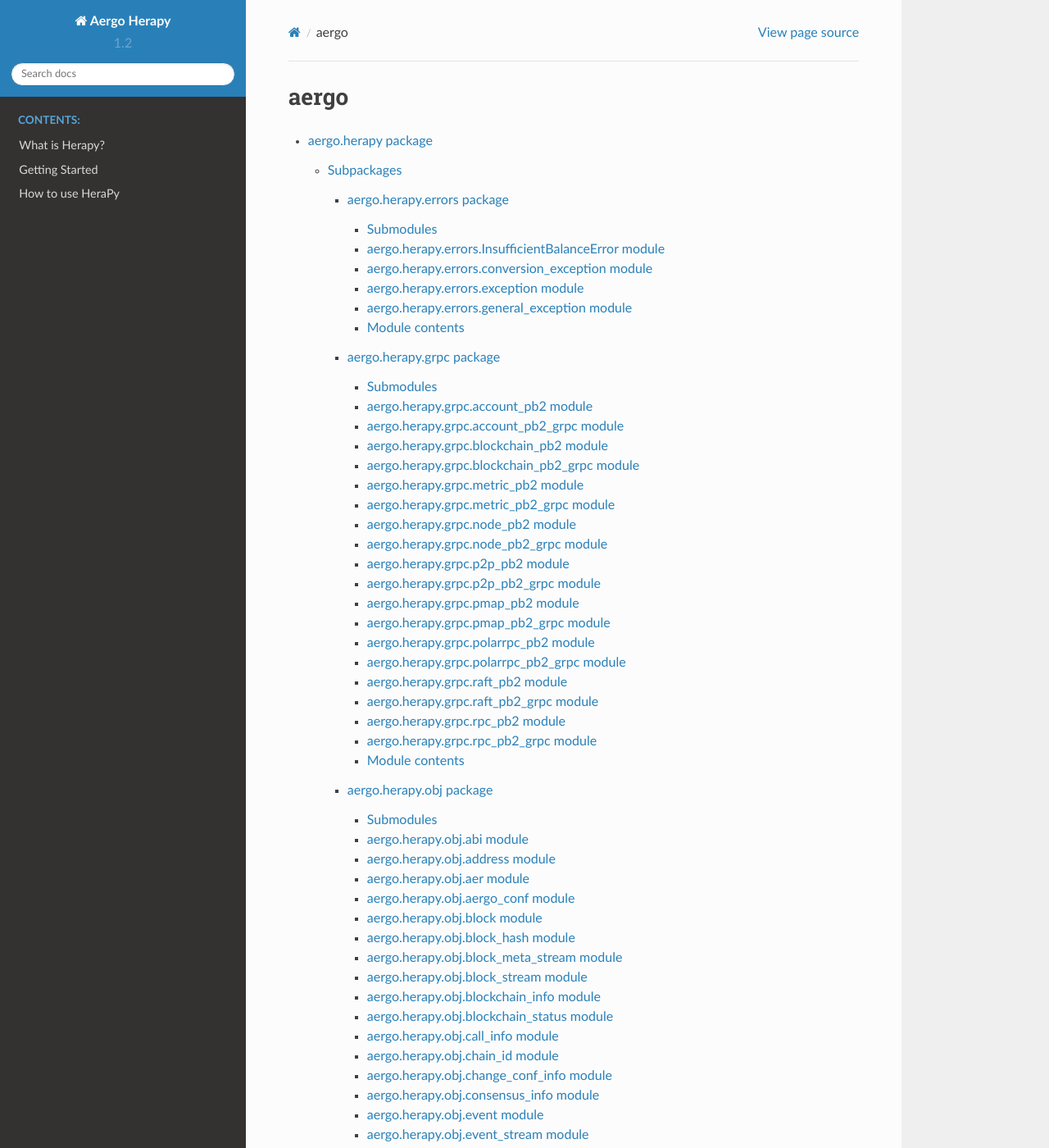
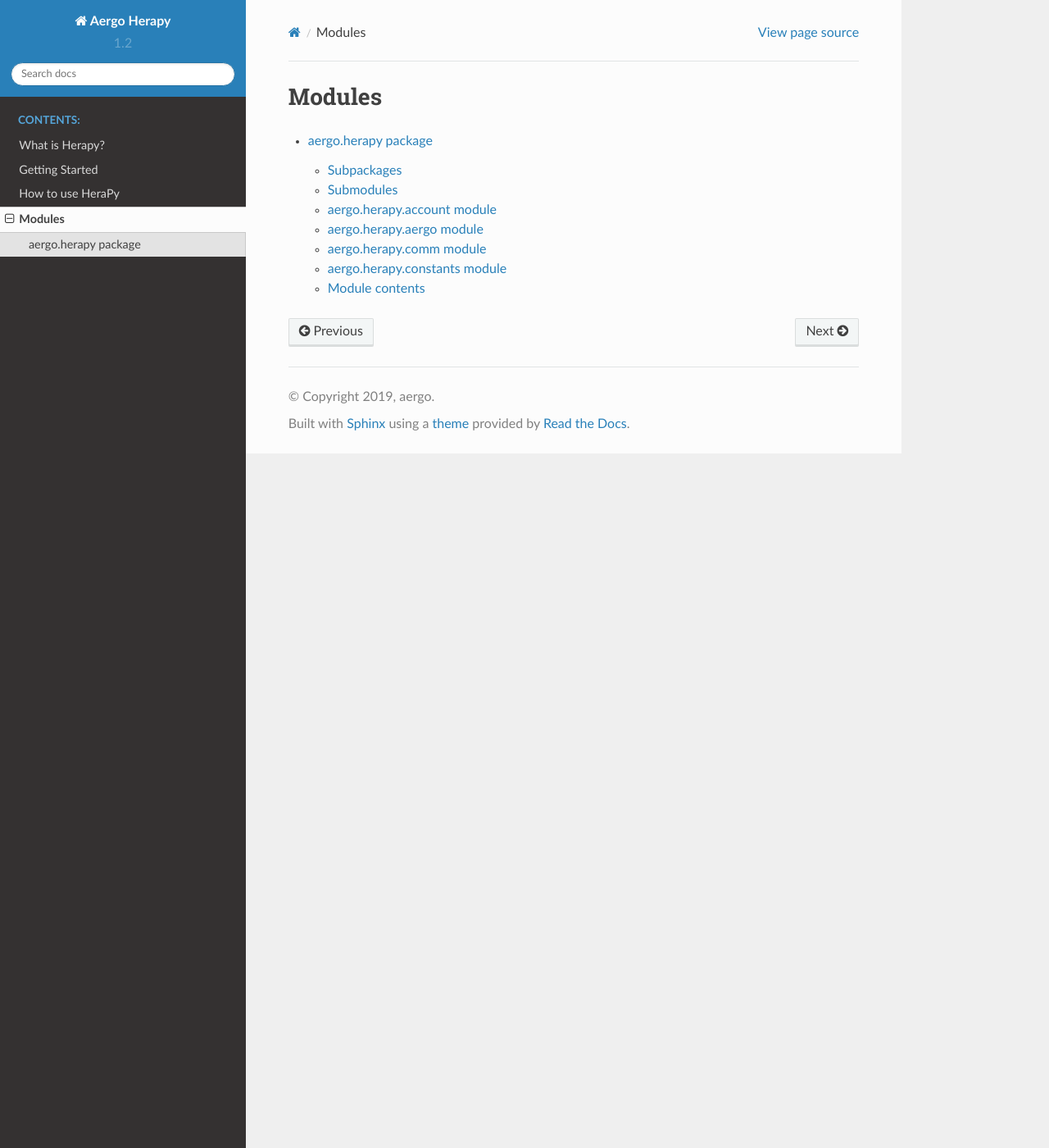
Before and after one commit to aergoio/herapy, a Sphinx documentation site: the page built from docs/source/modules.rst, in a window 1280 px wide and 1400 px high. Shown: the whole window at 82% size. Built offline with Sphinx 7.4.7 and the Read the Docs theme 2.0.0, drawn with Linux system fonts in a browser that asks for light colours; pages that are not in the unit, such as notebooks, are missing from menus; some of the changed text lies outside the part shown.

Commit message:
fix docs

```diff
--- a/docs/source/conf.py
+++ b/docs/source/conf.py
@@ -14,7 +14,7 @@
 #
 import os
 import sys
-sys.path.insert(0, os.path.abspath('../aergo'))
+sys.path.insert(0, os.path.abspath('../..'))
 
 
 # -- Project information -----------------------------------------------------
--- a/docs/source/index.rst
+++ b/docs/source/index.rst
@@ -24,6 +24,7 @@
    .. how_to_account
    .. how_to_transaction
    .. how_to_smart_contract
+   modules
 
 
 Indices and tables
--- a/docs/source/modules.rst
+++ b/docs/source/modules.rst
@@ -1,7 +1,7 @@
-aergo
-=====
+Modules
+=======
 
 .. toctree::
-   :maxdepth: 4
+   :maxdepth: 2
 
    aergo.herapy
```
Also changed, not shown: other parts of docs/source/index.rst (+1 -1 lines), 1 other file.
